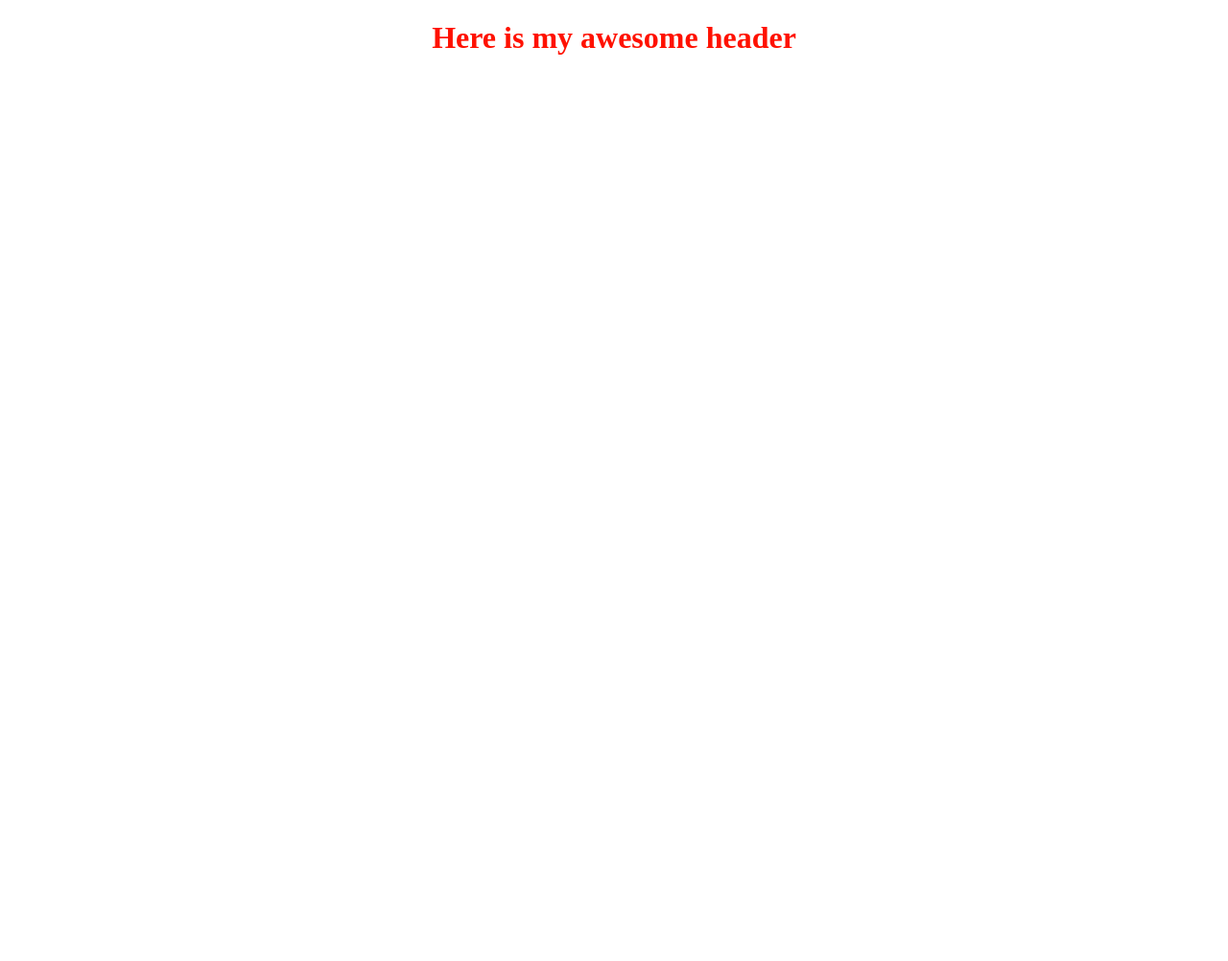
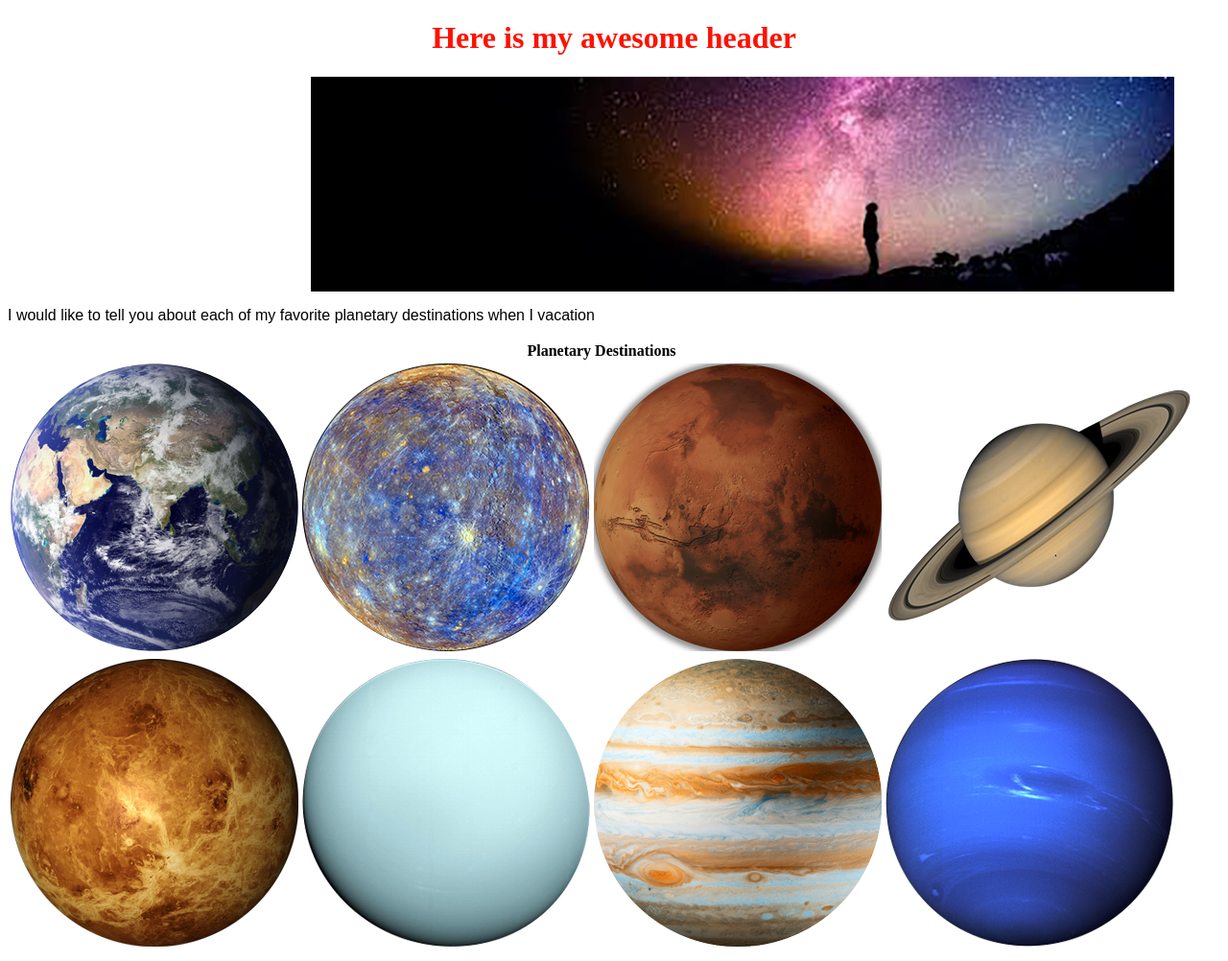
Before and after one commit to tmemmerson/my-first-webpage, a plain HTML site: page favorite-places.html in a window 1280 px wide. Shown: the whole page at 96% size. Before the commit the page ends 800 px from the top, so only its background shows below. Drawn offline with Linux system fonts and the light colour scheme.

Commit message:
Add planetary images. Add table for planet imagery structure.

```diff
--- a/css/places-styles.css
+++ b/css/places-styles.css
@@ -16,3 +16,16 @@ h1 {
     font-size: 20px;
     line-height: 30px;
   }
+
+  galaxy-header {
+      display: block;
+      width: 1200px;
+      margin-left: auto;
+      margin-right: auto;
+      width: 50%;
+  }
+
+  planets {
+      width: 150px;
+
+  }
--- a/favorite-places.html
+++ b/favorite-places.html
@@ -6,5 +6,29 @@
 </head>
 <body>
     <h1>Here is my awesome header</h1>
+    <galaxy-header><img src="img/galaxy-header.jpg" align=center></galaxy-header>
+    <p>I would like to tell you about each of my favorite planetary destinations when I vacation</p>
+    <table>
+        <thead>
+            <tr>
+                <th colspan="4">Planetary Destinations</th>
+            </tr>
+        </thead>
+        <tbody>
+            <tr>
+                <td><img src="img/earth.png" class="planets"></td>
+                <td><img src="img/mercury.png" class="planets"></td>
+                <td><img src="img/mars.png" class="planets"></td>
+                <td><img src="img/saturn.png" class="planets"></td>
+            </tr>
+
+            <tr>
+                <td><img src="img/venus.png" class="planets"></td>
+                <td><img src="img/uranus.png" class="planets"></td>
+                <td><img src="img/jupiter.png" class="planets"></td>
+                <td><img src="img/neptune.png" class="planets"></td>
+            </tr>
+        </tbody>
+    </table>
 </body>
 </html>
```
Also changed, not shown: img/earth.png (added), img/galaxy-header.jpg (added), img/jupiter.png (added), img/mars.png (added), img/mercury.png (added), img/neptune.png (added), img/saturn.png (added), img/uranus.png (added), img/venus.png (added).
